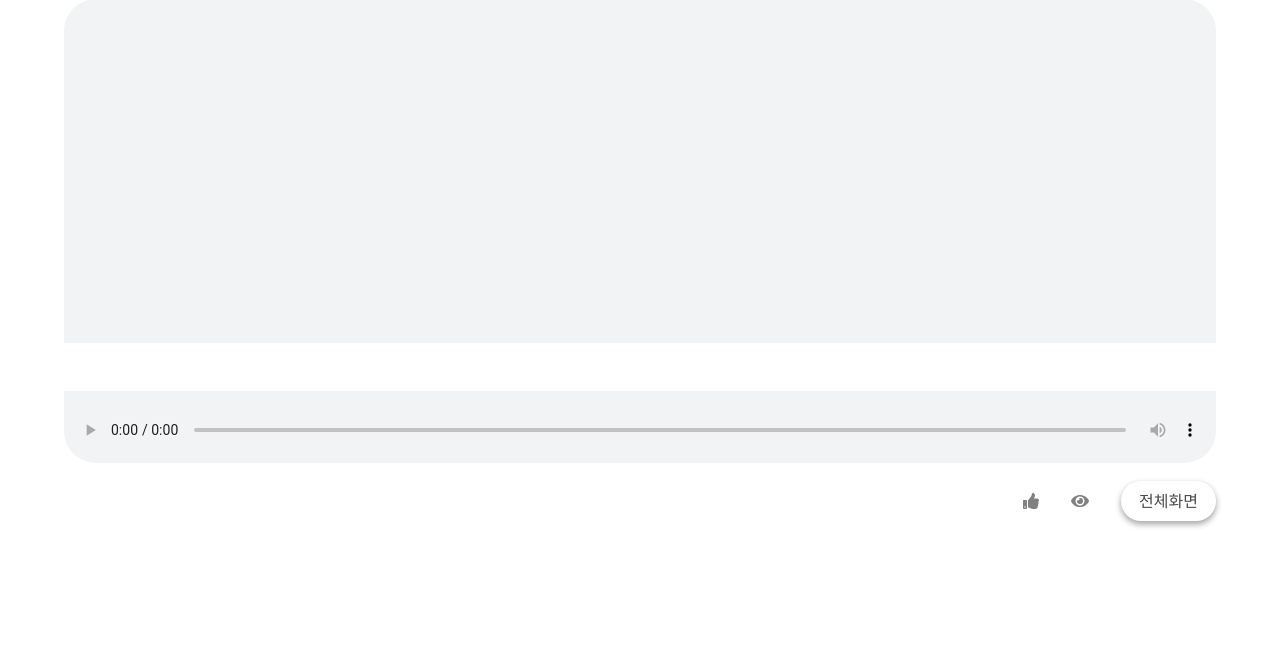
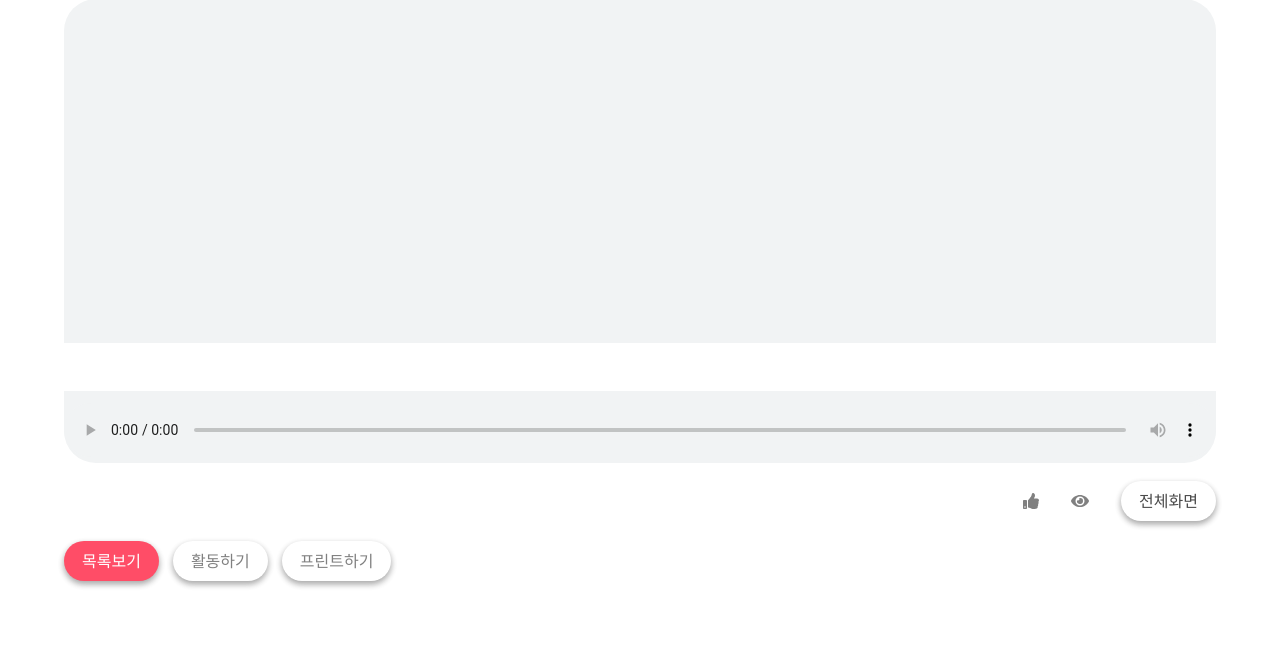
Before and after one commit to jslee7420/Wesing, a Django app: template templates/song/song_detail.html in a window 1280 px wide. Shown: the part 153-800 px from the top of the page. Run offline with Django 3.2, Linux system fonts and the light colour scheme; the template is opened without the code that fills it, so the values that code supplies are empty; some libraries are stand-ins or nearby versions; some web fonts are replaced.

Commit message:
Implement print function in detail

```diff
--- a/static/css/song/detail.css
+++ b/static/css/song/detail.css
@@ -43,6 +43,7 @@
 .song-info {
     display: flex;
     justify-content: space-between;
+    margin-bottom: 20px;
 }
 
 .song-title {
@@ -77,3 +78,28 @@
     box-shadow: 0 10px 20px rgba(0, 0, 0, 0.19), 0 6px 6px rgba(0, 0, 0, 0.23);
     transform: scale(1.01);
 }
+
+.song-btns {
+    display: flex;
+    gap: 14px;
+    justify-content: flex-start;
+}
+
+.song-btns .song-btn {
+    padding: 8px 18px;
+    border-radius: 20px;
+    color: #808080;
+    cursor: pointer;
+    box-shadow: 0 3px 6px rgba(0, 0, 0, 0.16), 0 3px 6px rgba(0, 0, 0, 0.23);
+    transition: .2s;
+}
+
+.song-btns .song-btn:hover {
+    box-shadow: 0 10px 20px rgba(0, 0, 0, 0.19), 0 6px 6px rgba(0, 0, 0, 0.23);
+    transform: scale(1.01);
+}
+
+.song-btns .song-btn:first-child {
+    background-color: #FF4D67;
+    color: white;
+}
--- a/static/js/detail.js
+++ b/static/js/detail.js
@@ -1,6 +1,11 @@
 fullscreen = document.querySelector(".song-fullscreen");
+songPrint = document.querySelector(".song-print");
 songContainer = document.querySelector(".song-content");
 
 fullscreen.addEventListener("click", () => {
 	songContainer.requestFullscreen();
 });
+
+songPrint.addEventListener("click", () => {
+	window.print();
+});
--- a/templates/song/song_detail.html
+++ b/templates/song/song_detail.html
@@ -39,14 +39,14 @@
         </div>
     </div>
     <div class="song-btns">
-        <div class="song-btn">
-
-        </div>
-        <div class="song-btn">
-
-        </div>
-        <div class="song-btn">
-
+        <a class="song-btn" href="{% url 'song:song_index' %}">
+        목록보기
+        </a>
+        <a class="song-btn" href="{% url 'activity:activity_index' %}">
+활동하기
+        </a>
+        <div class="song-btn song-print">
+프린트하기
         </div>
     </div>
 </div>
```
